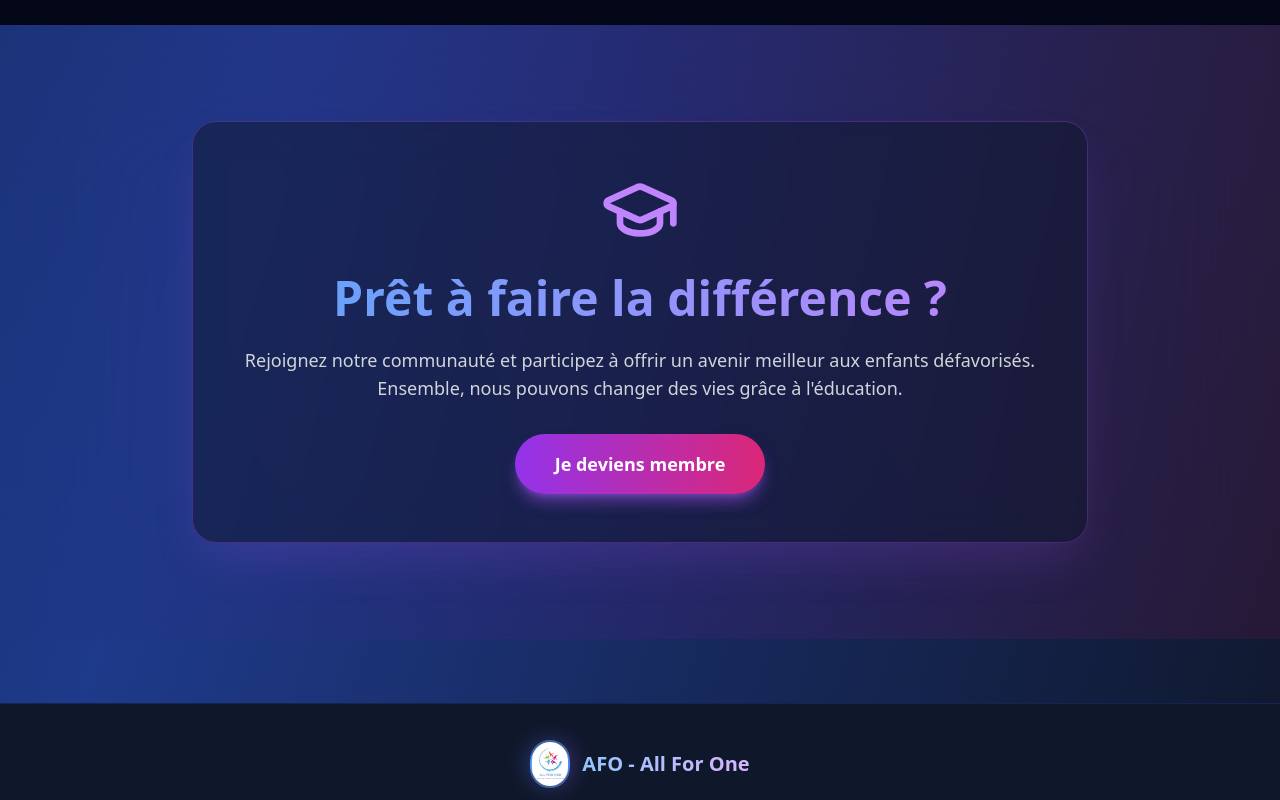
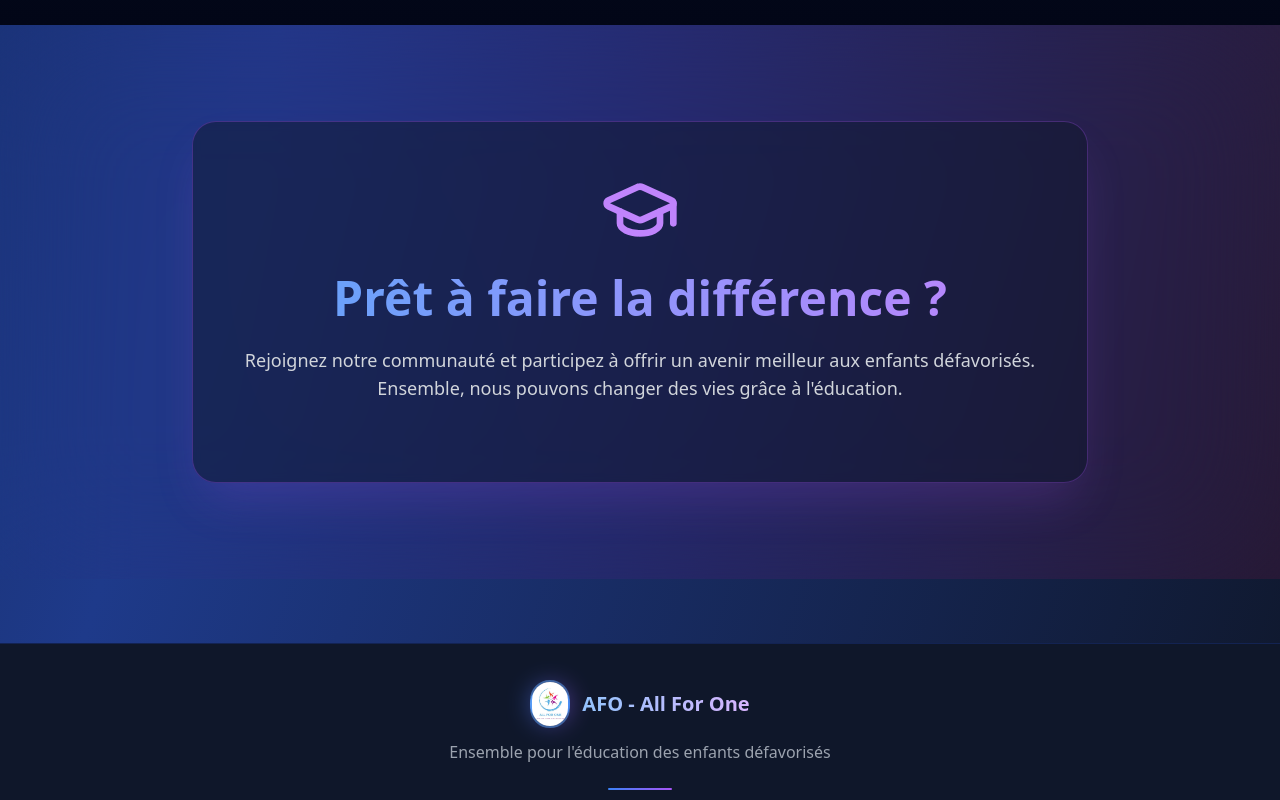
Before and after one commit to PaJay33/Fontafo, a React (Create React App) app: page / in a window 1280 px wide. Shown: the part 3080-3880 px from the top of the page. Built offline with nearby package versions, Linux system fonts and the light colour scheme; no server answers.

Commit message:
Simplification de l'appli 1

```diff
--- a/src/Acceuil.jsx
+++ b/src/Acceuil.jsx
@@ -670,14 +670,7 @@ const HomePage = ({ setCurrentPage, user }) => {
               Rejoignez notre communauté et participez à offrir un avenir meilleur aux enfants défavorisés.
               Ensemble, nous pouvons changer des vies grâce à l'éducation.
             </p>
-            {!user && (
-              <button
-                onClick={() => setCurrentPage('adhesion')}
-                className="px-10 py-4 bg-gradient-to-r from-purple-600 to-pink-600 text-white text-lg font-bold rounded-full hover:scale-105 transition-transform duration-300 shadow-lg shadow-purple-500/50"
-              >
-                Je deviens membre
-              </button>
-            )}
+
           </div>
         </div>
       </section>
```
